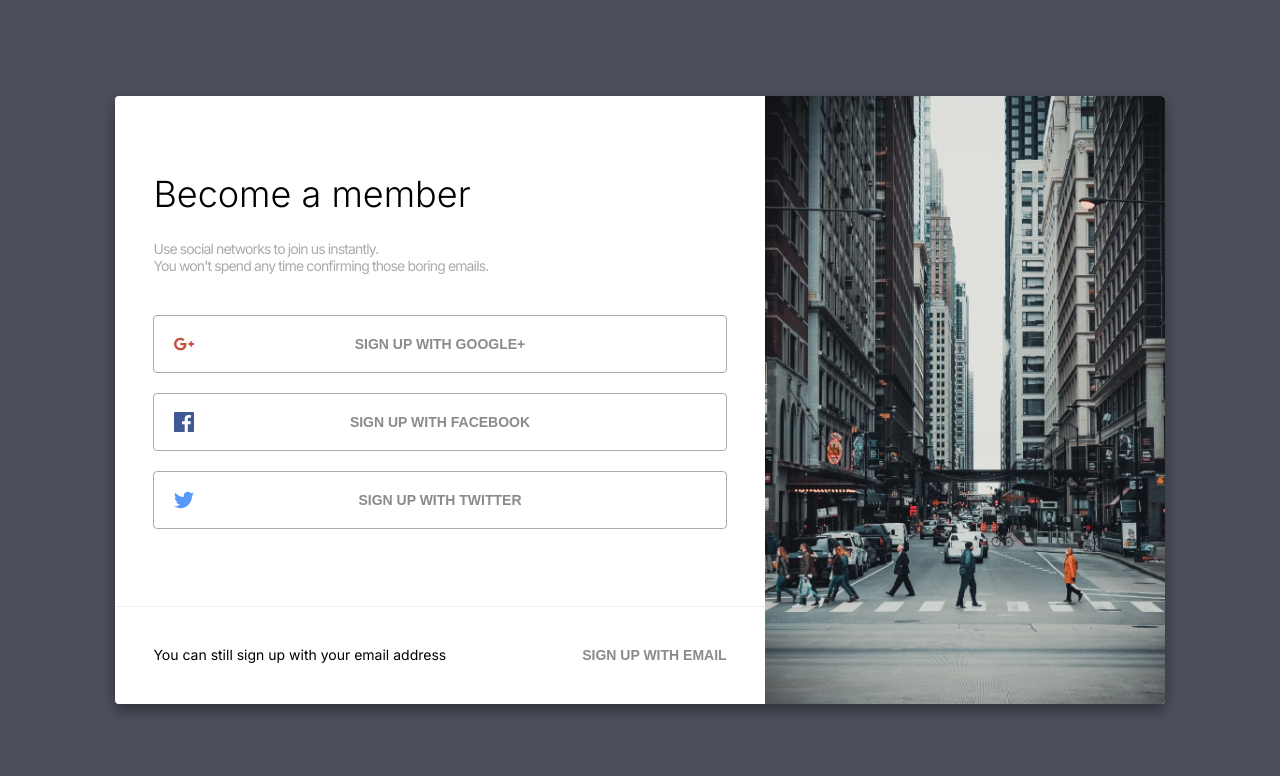
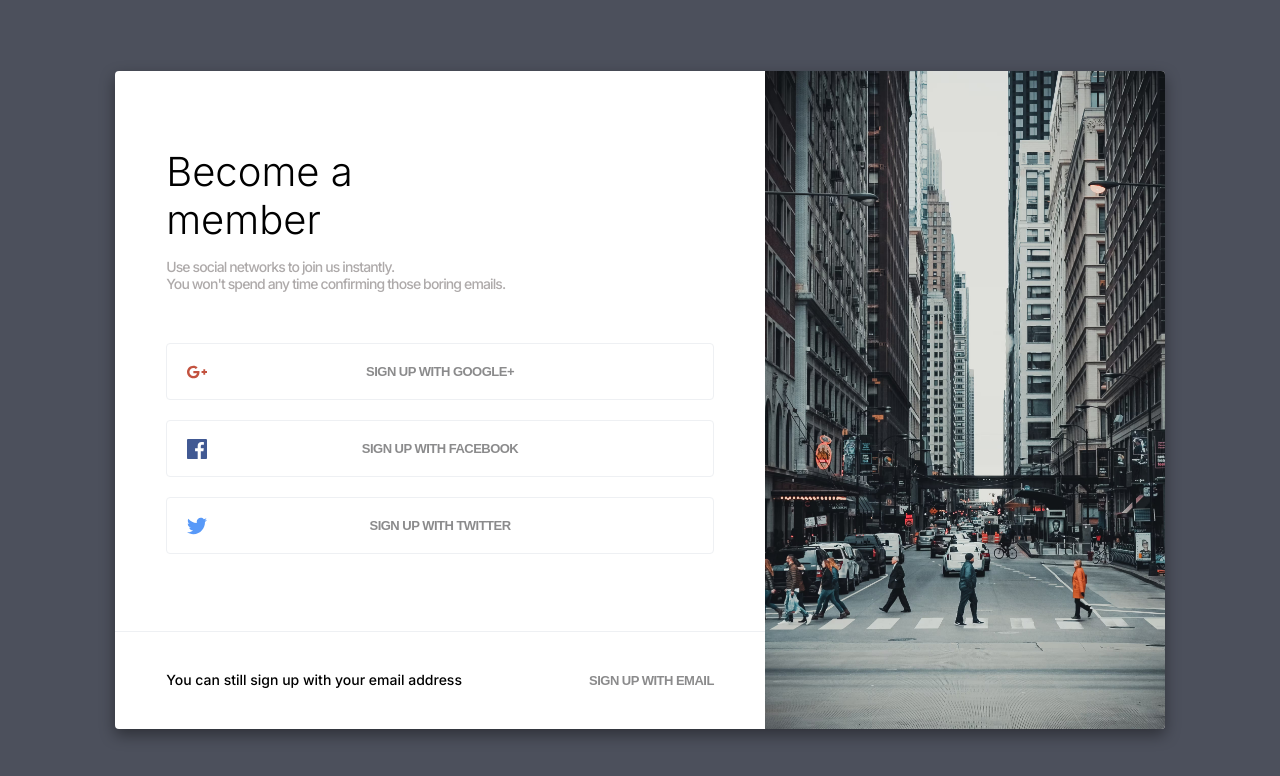
Before and after one commit to vdmkhrp-frontloops-markup/task-06, a website built with Vite: page index.html in a window 1280 px wide. Built offline with nearby package versions, Linux system fonts and the light colour scheme.

Commit message:
minor fix

```diff
--- a/src/style.scss
+++ b/src/style.scss
@@ -68,26 +68,26 @@ body {
   &__content {
     display: flex;
     flex-direction: column;
-    row-gap: clamp(40px, 3vw, 60px);
-    padding: clamp(40px, 6vw, 100px) clamp(20px, 3vw, 60px)
-      clamp(40px, 6vw, 80px);
+    row-gap: clamp(40px, 4vw, 60px);
+    padding: clamp(40px, 6vw, 80px) clamp(20px, 4vw, 60px);
   }
 
   &__header {
-    max-width: 335px;
+    max-width: 340px;
     display: flex;
     flex-direction: column;
-    row-gap: 25px;
+    row-gap: 15px;
   }
 
   &__title {
-    font-size: 36px;
+    font-size: 40px;
     font-weight: 300;
   }
 
   &__subtitle {
     color: $gray--400;
     letter-spacing: -0.062em;
+    font-weight: 500;
   }
 
   &__image {
@@ -118,7 +118,8 @@ body {
     color: $gray--500;
     font-weight: 700;
     padding: 0;
-    font-size: 14px;
+    font-size: 13px;
+    letter-spacing: -0.04em;
     white-space: nowrap;
     cursor: pointer;
     text-transform: uppercase;
@@ -135,7 +136,7 @@ body {
 
     &--border {
       padding: 20px 50px;
-      border: 1px solid $gray--400;
+      border: 1px solid $gray--300;
       border-radius: 4px;
       transition-property: border-color, transform;
       transition-duration: $animation-duration, 100ms;
@@ -176,7 +177,7 @@ body {
   }
 
   &__footer {
-    padding: 40px clamp(20px, 3vw, 60px);
+    padding: 40px clamp(20px, 4vw, 60px);
     display: flex;
     align-items: center;
     justify-content: space-between;
@@ -184,4 +185,8 @@ body {
     gap: 20px;
     border-top: 1px solid $gray--300;
   }
+
+  &__text {
+    font-weight: 500;
+  }
 }
```
